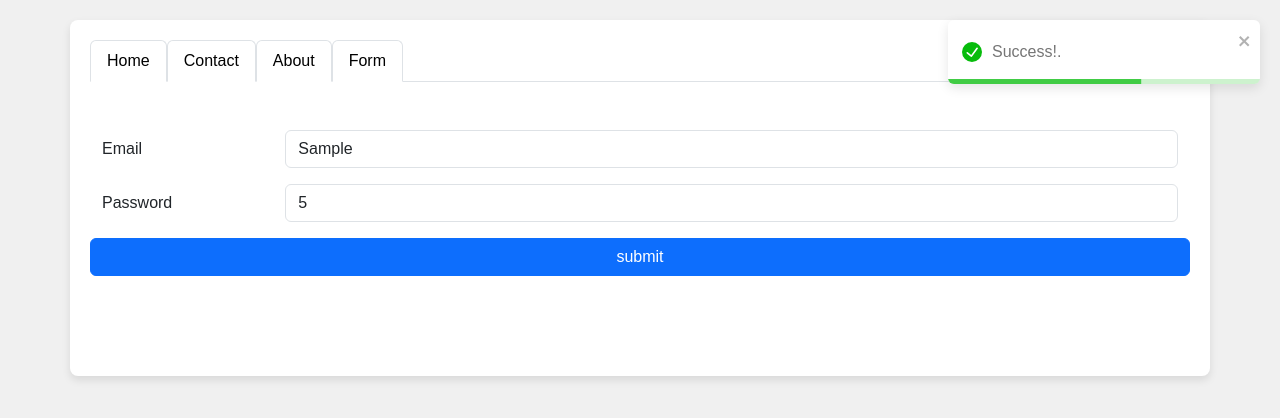
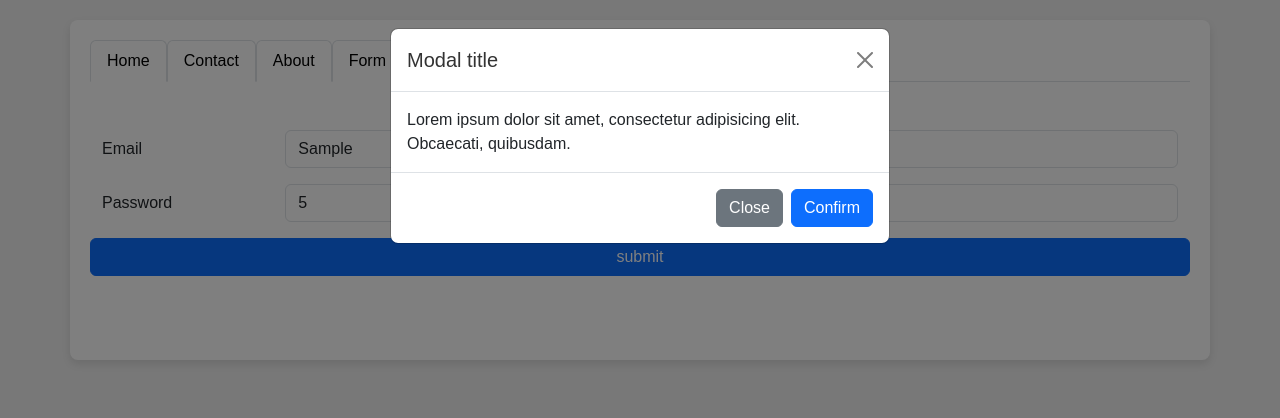
Before and after one commit to Vinay-Id/React-Apps, a React (Create React App) app in the folder routing-app/: page /form in a window 1280 px wide. Both pictures are taken after typing "Sample", "5" into the empty fields and a click on the button "submit". Shown: the top 418 px of the page. Built offline with nearby package versions, Linux system fonts and the light colour scheme.

Commit message:
made changes in form component

```diff
--- a/routing-app/src/App.jsx
+++ b/routing-app/src/App.jsx
@@ -30,24 +30,24 @@ function App() {
           </nav>
         </div> */}
 
-        <ul class="nav nav-tabs">
-          <li class="nav-item">
-            <Link class="nav-link active" aria-current="page" to="/">
+        <ul className="nav nav-tabs">
+          <li className="nav-item">
+            <Link className="nav-link active" aria-current="page" to="/">
               Home
             </Link>
           </li>
-          <li class="nav-item">
-            <Link to="/contact" class="nav-link active">
+          <li className="nav-item">
+            <Link to="/contact" className="nav-link active">
               Contact
             </Link>
           </li>
-          <li class="nav-item">
-            <Link to="/about" class="nav-link active">
+          <li className="nav-item">
+            <Link to="/about" className="nav-link active">
               About
             </Link>
           </li>
-          <li class="nav-item">
-            <Link to="/form" class="nav-link active">
+          <li className="nav-item">
+            <Link to="/form" className="nav-link active">
               Form
             </Link>
           </li>
--- a/routing-app/src/Form.jsx
+++ b/routing-app/src/Form.jsx
@@ -85,9 +85,64 @@ const Form = () => {
           </div>
         </div>
         <div className="mb-3 row">
-          <button type="submit" className="btn btn-primary mb-3">
+          {/* <button type="submit" className="btn btn-primary mb-3">
+            submit
+          </button> */}
+
+          <button
+            type="button"
+            className="btn btn-primary"
+            data-bs-toggle="modal"
+            data-bs-target="#staticBackdrop"
+          >
             submit
           </button>
+
+          <div
+            className="modal fade"
+            id="staticBackdrop"
+            data-bs-backdrop="static"
+            data-bs-keyboard="false"
+            tabIndex="-1"
+            aria-labelledby="staticBackdropLabel"
+            aria-hidden="true"
+          >
+            <div className="modal-dialog">
+              <div className="modal-content">
+                <div className="modal-header">
+                  <h1 className="modal-title fs-5" id="staticBackdropLabel">
+                    Modal title
+                  </h1>
+                  <button
+                    type="button"
+                    className="btn-close"
+                    data-bs-dismiss="modal"
+                    aria-label="Close"
+                  ></button>
+                </div>
+                <div className="modal-body">
+                  Lorem ipsum dolor sit amet, consectetur adipisicing elit.
+                  Obcaecati, quibusdam.
+                </div>
+                <div className="modal-footer">
+                  <button
+                    type="button"
+                    className="btn btn-secondary"
+                    data-bs-dismiss="modal"
+                  >
+                    Close
+                  </button>
+                  <button
+                    type="submit"
+                    className="btn btn-primary"
+                    data-bs-dismiss="modal"
+                  >
+                    Confirm
+                  </button>
+                </div>
+              </div>
+            </div>
+          </div>
         </div>
       </form>
     </div>
```
